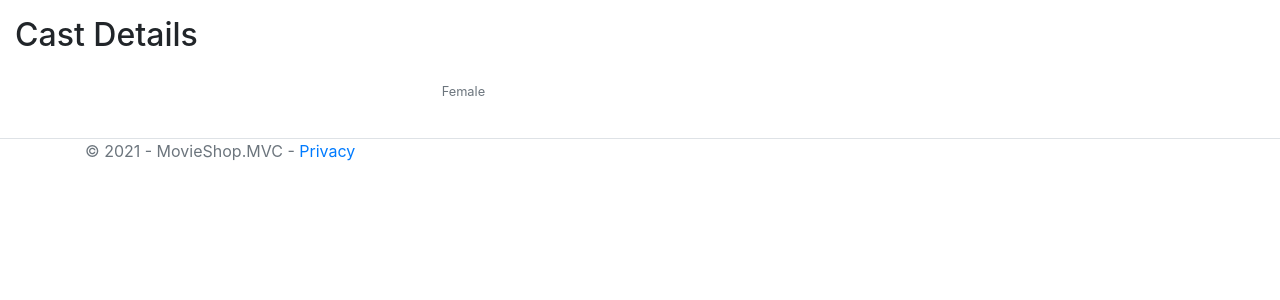
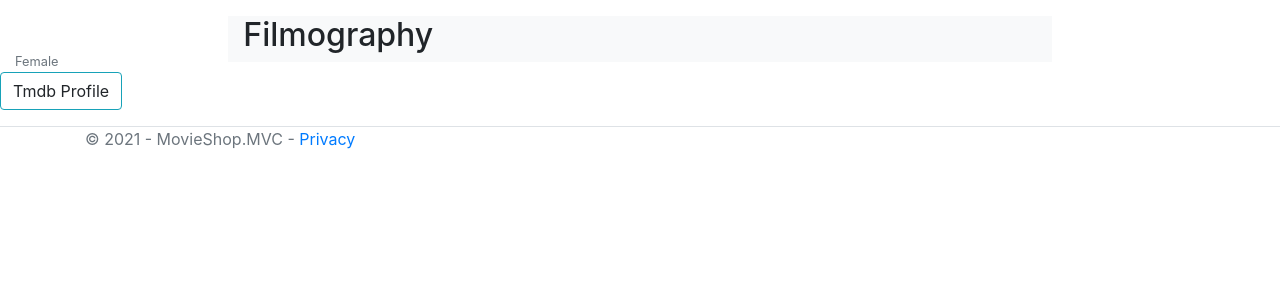
Before and after one commit to yiseoho95/MovieShop1, an ASP.NET Core app: template MovieShop.MVC/Views/Casts/Details.cshtml in a window 1280 px wide. Shown: the part 57-357 px from the top of the page. Run offline with ASP.NET Core 8, Linux system fonts and the light colour scheme; the template is opened without the code that fills it, so the values that code supplies are empty.

Commit message:
Fixed Cast page/ Movies By Genre pages

```diff
--- a/MovieShop.MVC/Views/Casts/Details.cshtml
+++ b/MovieShop.MVC/Views/Casts/Details.cshtml
@@ -1,58 +1,56 @@
 @model ApplicationCore.Models.Response.CastDetailsResponseModel
 
+@{
+    ViewBag.Title = "Cast Details";
+    Layout = "_Layout";
+}
 
-<h2>
-    Cast Details
-</h2>
 
 <div class="row">
-    <div class="col-md-4">
-
-
-        <!-- Movie Card row -->
+    <div class="col-md-2">
         <div>
-            <img src="@Model.ProfilePath"
-                 class="img-fluid rounded-circle"
-                 alt="@Model.Name" />
-        </div>
-
-    </div>
-    <div class="col-md-4">
-        <div class="row mt-2">
-            <div class="col-12">
+            <div>
+                <img src="@Model.ProfilePath"
+                     class="img-fluid rounded"
+                     alt="@Model.Name" />
+            </div>
+            <div>
                 <h1>
                     @Model.Name
                 </h1>
-                <small class="text-muted">@if (@Model.Gender == "2")
-                {<span> Male </span>}
-                else
-                {<span> Female </span>} </small>
+                <small class="text-muted">
+                    @if (@Model.Gender == "2")
+                    {
+                        <span> Male </span>
+                    }
+                    else
+                    {
+                        <span> Female </span>
+                    }
+                </small>
             </div>
-
+            <div class="row">
+                <div>
+                    <a href=@Model.TmdbUrl class="btn btn-outline-info" role="button">Tmdb Profile</a>
+                </div>
+            </div>
         </div>
-
-        <div class="row">
-            <div class="col-4 text-secondary font-weight-bold mt-1">
-                @Model.TmdbUrl
+    </div>
+    <div class="col-md-8">
+        <div class="container-fluid bg-light">
+            <div><h2>Filmography</h2></div>
+            <div class="row">
+                @foreach (var movie in Model?.Movies)
+                {
+                    <div class="col-6 col-lg-3 col-sm-4 col-xl-2">
+                        <div class="card mb-4 shadow bg-light">
+                            <a asp-controller="Movies" asp-action="Details" asp-route-id="@movie.Id">
+                                <img src="@movie.PosterUrl" class="img-fluid" alt="@movie.Title" />
+                            </a>
+                        </div>
+                    </div>
+                }
             </div>
-
-        </div>
-
-        <div class="container-fluid bg-light">
-            <table class="table">
-                <tbody>
-                    @foreach (var movie in Model?.Movies)
-                    {
-                        <tr>
-                            <td>
-                                <img src="@movie.PosterUrl" class="w-50 p-3 rounded" alt="@movie.Title"/>
-                            </td>
-                            <td>@movie.Title</td>
-                        </tr>
-                    }
-
-                </tbody>
-            </table>
         </div>
     </div>
 </div>
```
Also changed, not shown: MovieShop.MVC/Views/Movies/Genres.cshtml (+20 -3 lines).
